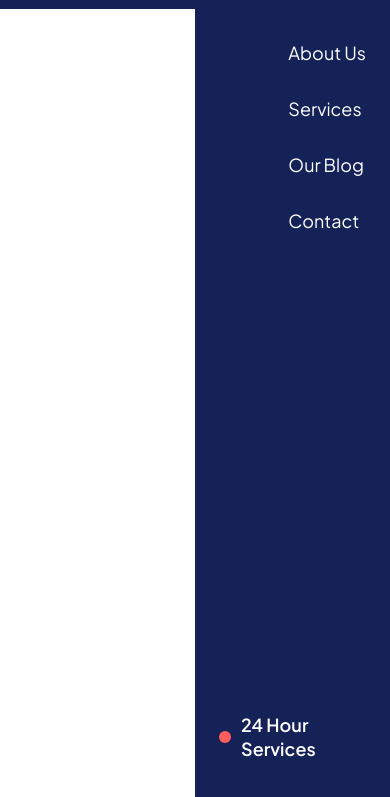
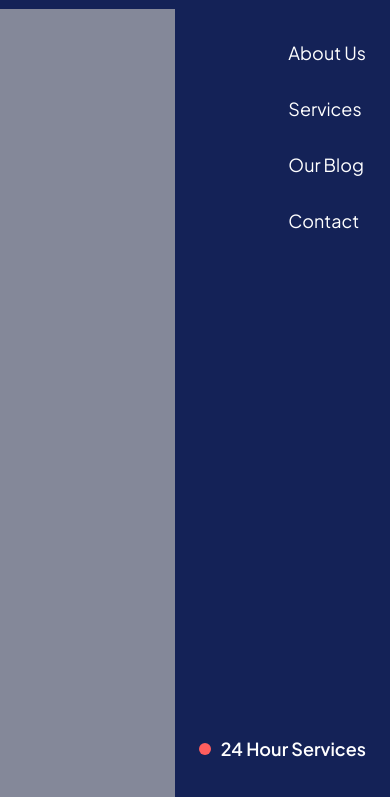
Before and after one commit to Backa228/HomeServices, a plain HTML site: page index.html in a window 390 px wide. Both pictures are taken after a click on the button 354 px from the left and 28 px from the top of the page. Shown: the part 47-844 px from the top of the page. Drawn offline with Linux system fonts and the light colour scheme.

Commit message:
lesson31.10
Доробили бокове меню.

```diff
--- a/index.html
+++ b/index.html
@@ -27,6 +27,7 @@
             <div class="header__schedule" id="bigscreen-schedule">24 Hour Services</div>
         </div>
     </header>
+    <div class="overlay" id="overlay"></div>
 </body>
 <script src="script.js"></script>
 </html>
--- a/script.js
+++ b/script.js
@@ -1,9 +1,21 @@
 document.addEventListener('DOMContentLoaded', () => {
     const menuToggle = document.getElementById('menuToggle')
     const menuBody = document.getElementById('menuBody')
+    const overlay = document.getElementById('overlay')
 
     menuToggle.addEventListener('click', () => {
         menuBody.classList.toggle('active');
         menuToggle.classList.toggle('open');
+        overlay.classList.toggle('active');
     });
+
+    window.addEventListener('resize', () => {
+        if (window.innerWidth > 767.98) {
+            menuBody.classList.remove('active');
+            menuToggle.classList.remove('open');
+            menuBody.classList.add('no-transition')
+        } else {
+            menuBody.classList.remove('no-transition')
+        }
+    })
 });
--- a/styles/style.css
+++ b/styles/style.css
@@ -136,6 +136,8 @@ body {
 
 .header {
     background-color: var(--Primary-Dark-Blue-1);
+    position: relative;
+    z-index: 6;
 }
 
 .header__container {
@@ -159,6 +161,12 @@ body {
     /* column-gap: clamp(15px, 5vw, 57px); */
     column-gap: 57px;
     transition: column-gap 0.3s;
+}
+
+@media(max-width: 1200px){
+    .menu__list{
+        column-gap: 37px;
+    }
 }
 
 @media(max-width: 991.98px){
@@ -259,14 +267,15 @@ body {
         justify-content: space-between;
         align-items: flex-end;
         position: fixed;
-        top: 0;
+        gap: 32px;
+        top: 56px;
         right: 0;
-        width: 50%;
-        height: 100vh;
+        height: calc(100vh - 56px);
+        max-width: 320px;
         z-index: 5;
         overflow: auto;
         background-color: var(--Primary-Dark-Blue-1);
-        padding: 88px 24px 36px 24px;
+        padding: 32px 24px 36px 24px;
         transform: translateX(100%);
         transition: transform 0.3s ease;
     }
@@ -284,3 +293,24 @@ body {
 .icon-menu.open img{
     content: url('/source/images/IC_x.svg');
 }
+.menu__body.no-transition{
+    transition: none !important;
+}
+
+.overlay{
+    position: fixed;
+    top: 0;
+    left: 0;
+    width: 100%;
+    height: 100%;
+    background-color: rgba(10, 19, 53, 0.5);
+    opacity: 0;
+    visibility: hidden;
+    transition: opacity 0.3s ease;
+    z-index: 4;
+}
+
+.overlay.active{
+    opacity: 1;
+    visibility: visible;
+}
```
